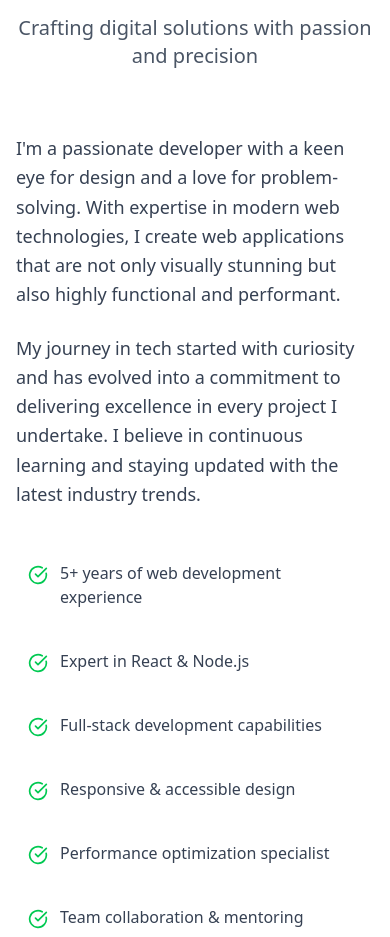
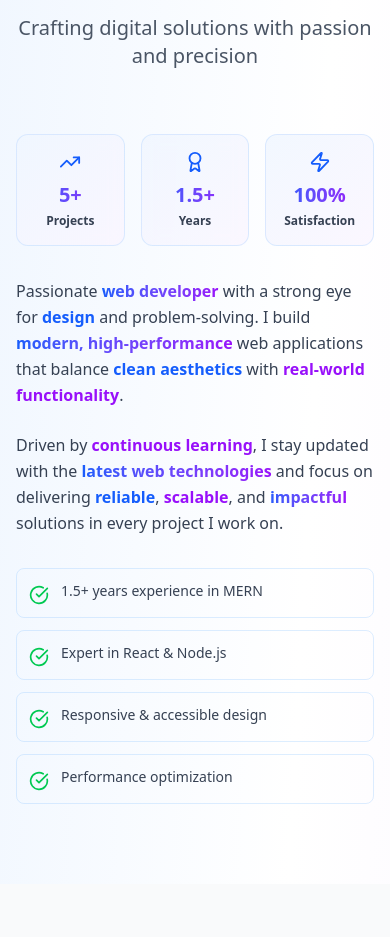
Before and after one commit to Shaik-Nagur-Basha/nagur.dev, a React (Vite) app in the folder frontend/: page / in a window 390 px wide. Shown: the part 1060-1997 px from the top of the page. Built offline with nearby package versions, Linux system fonts and the light colour scheme.

Commit message:
feat: Update About and Hero components with new styles, animations, and responsive design enhancements

```diff
--- a/frontend/src/components/About.jsx
+++ b/frontend/src/components/About.jsx
@@ -1,64 +1,201 @@
-import { CheckCircle, Sparkles } from "lucide-react";
+import { CheckCircle, Sparkles, TrendingUp, Award, Zap } from "lucide-react";
+import { useTheme } from "../context/ThemeContext";
 
 function About() {
+  const { darkMode } = useTheme();
   const highlights = [
-    "5+ years of web development experience",
+    "1.5+ years experience in MERN",
     "Expert in React & Node.js",
-    "Full-stack development capabilities",
     "Responsive & accessible design",
-    "Performance optimization specialist",
-    "Team collaboration & mentoring",
+    "Performance optimization",
   ];
+
+  const overlayStyle = `
+    @keyframes glow-pulse {
+      0%, 100% { opacity: 0.15; transform: scale(1); }
+      50% { opacity: 0.25; transform: scale(1.05); }
+    }
+    @keyframes float-glow {
+      0%, 100% { transform: translateX(0px) translateY(0px); }
+      50% { transform: translateX(10px) translateY(-10px); }
+    }
+  `;
 
   return (
     <section
       id="about"
-      className="py-20 px-4 bg-white dark:bg-gray-950 transition-colors duration-300"
+      className={`py-20 px-4 transition-all duration-300 relative overflow-hidden`}
     >
-      <div className="max-w-7xl mx-auto">
+ {/* ${
+        darkMode
+          ? "bg-linear-to-br from-gray-950 via-gray-900 to-purple-950"
+          : "bg-linear-to-br from-blue-50 via-white to-purple-50"
+      } */}
+
+      {/* <style>{overlayStyle}</style> */}
+      {/* Radial gradient overlay - Top Right */}
+      {/* <div
+        className={`absolute top-0 right-0 w-96 h-96 pointer-events-none blur-3xl ${
+          darkMode
+            ? "bg-gradient-to-br from-purple-600/15 via-purple-500/5 to-transparent"
+            : "bg-gradient-to-br from-blue-400/20 via-blue-300/10 to-transparent"
+        }`}
+        style={{
+          borderRadius: "50%",
+          animation: "glow-pulse 4s ease-in-out infinite",
+        }}
+      /> */}
+
+      {/* Inner glow accent - Top Right */}
+      {/* <div
+        className={`absolute top-10 right-10 w-64 h-64 pointer-events-none blur-2xl ${
+          darkMode
+            ? "bg-gradient-to-br from-purple-500/10 to-transparent"
+            : "bg-gradient-to-br from-blue-300/15 to-transparent"
+        }`}
+        style={{
+          borderRadius: "50%",
+          animation: "float-glow 6s ease-in-out infinite",
+        }}
+      /> */}
+
+      {/* Radial gradient overlay - Bottom Left */}
+      {/* <div
+        className={`absolute bottom-0 left-0 w-80 h-80 pointer-events-none blur-3xl ${
+          darkMode
+            ? "bg-gradient-to-tr from-blue-600/10 via-blue-500/5 to-transparent"
+            : "bg-gradient-to-tr from-purple-300/15 via-purple-200/5 to-transparent"
+        }`}
+        style={{
+          borderRadius: "50%",
+          animation: "glow-pulse 5s ease-in-out infinite 1s",
+        }}
+      /> */}
+
+      {/* Inner glow accent - Bottom Left */}
+      {/* <div
+        className={`absolute bottom-10 left-10 w-56 h-56 pointer-events-none blur-2xl ${
+          darkMode
+            ? "bg-gradient-to-tr from-blue-500/8 to-transparent"
+            : "bg-gradient-to-tr from-purple-200/10 to-transparent"
+        }`}
+        style={{
+          borderRadius: "50%",
+          animation: "float-glow 7s ease-in-out infinite reverse",
+        }}
+      /> */}
+      <div className="max-w-7xl mx-auto relative z-10">
         <div className="text-center mb-16">
           <div className="inline-block mb-4">
-            <span className="px-4 py-2 bg-purple-100 dark:bg-purple-900/40 text-purple-600 dark:text-purple-300 rounded-full text-sm font-semibold border border-purple-200 dark:border-purple-800 backdrop-blur-sm flex items-center gap-2">
+            <span
+              className={`px-4 py-2 rounded-full text-sm font-semibold border backdrop-blur-xl flex items-center gap-2 transition-all duration-300 ${
+                darkMode
+                  ? "bg-purple-900/40 text-purple-300 border-purple-800"
+                  : "bg-blue-100/60 text-blue-700 border-blue-300/60 shadow-lg shadow-blue-300/20"
+              }`}
+            >
               <Sparkles size={16} /> About Me
             </span>
           </div>
-          <h2 className="text-4xl md:text-5xl font-bold text-gray-900 dark:text-white mb-4">
+          <h2
+            className={`text-4xl md:text-5xl font-bold mb-4 transition-colors duration-300 ${
+              darkMode ? "text-white" : "text-gray-900"
+            }`}
+          >
             Crafting Digital Solutions
           </h2>
-          <p className="text-xl text-gray-600 dark:text-gray-400">
+          <p
+            className={`text-xl transition-colors duration-300 ${
+              darkMode ? "text-gray-400" : "text-gray-600"
+            }`}
+          >
             Crafting digital solutions with passion and precision
           </p>
         </div>
 
-        <div className="grid md:grid-cols-2 gap-12 items-center">
-          {/* Content */}
+        <div className="grid lg:grid-cols-2 gap-8 xl:gap-4 2xl:gap-16 items-start">
+          {/* Content - Full width on mobile, left column on desktop */}
+          <div className="space-y-8 order-2 lg:order-1">
+            {/* Paragraphs */}
             <div className="space-y-6">
-            <p className="text-gray-700 dark:text-gray-300 leading-relaxed text-lg">
-              I'm a passionate developer with a keen eye for design and a love
-              for problem-solving. With expertise in modern web technologies, I
-              create web applications that are not only visually stunning but
-              also highly functional and performant.
+              <p
+                className={`leading-relaxed text-base sm:text-lg transition-colors duration-300 ${
+                  darkMode ? "text-gray-300" : "text-gray-700"
+                }`}
+              >
+                Passionate{" "}
+                <span className="font-semibold bg-linear-to-r from-blue-600 to-purple-600 bg-clip-text text-transparent">
+                  web developer
+                </span>{" "}
+                with a strong eye for{" "}
+                <span className="font-semibold text-blue-600 dark:text-blue-400">
+                  design
+                </span>{" "}
+                and problem-solving. I build{" "}
+                <span className="font-semibold bg-linear-to-r from-blue-600 to-purple-600 bg-clip-text text-transparent">
+                  modern, high-performance
+                </span>{" "}
+                web applications that balance{" "}
+                <span className="font-semibold text-blue-600 dark:text-blue-400">
+                  clean aesthetics
+                </span>{" "}
+                with{" "}
+                <span className="font-semibold text-purple-600 dark:text-purple-400">
+                  real-world functionality
+                </span>
+                .
               </p>
 
-            <p className="text-gray-700 dark:text-gray-300 leading-relaxed text-lg">
-              My journey in tech started with curiosity and has evolved into a
-              commitment to delivering excellence in every project I undertake.
-              I believe in continuous learning and staying updated with the
-              latest industry trends.
+              <p
+                className={`leading-relaxed text-base sm:text-lg transition-colors duration-300 ${
+                  darkMode ? "text-gray-300" : "text-gray-700"
+                }`}
+              >
+                Driven by{" "}
+                <span className="font-semibold text-purple-600 dark:text-purple-400">
+                  continuous learning
+                </span>
+                , I stay updated with the{" "}
+                <span className="font-semibold bg-linear-to-r from-blue-600 to-purple-600 bg-clip-text text-transparent">
+                  latest web technologies
+                </span>{" "}
+                and focus on delivering{" "}
+                <span className="font-semibold text-blue-600 dark:text-blue-400">
+                  reliable
+                </span>
+                ,{" "}
+                <span className="font-semibold text-purple-600 dark:text-purple-400">
+                  scalable
+                </span>
+                , and
+                <span className="font-semibold bg-linear-to-r from-blue-600 to-purple-600 bg-clip-text text-transparent">
+                  {" "}
+                  impactful
+                </span>{" "}
+                solutions in every project I work on.
               </p>
+            </div>
 
             {/* Highlights Grid */}
-            <div className="grid grid-cols-1 sm:grid-cols-2 gap-4 pt-4">
+            <div className="grid grid-cols-1 sm:grid-cols-2 gap-3 sm:gap-4">
               {highlights.map((highlight, idx) => (
                 <div
                   key={idx}
-                  className="flex items-start gap-3 p-3 rounded-lg hover:bg-purple-50 dark:hover:bg-gray-800/50 transition-colors duration-200"
+                  className={`flex items-start gap-3 p-3 rounded-lg transition-all duration-200 border ${
+                    darkMode
+                      ? "hover:bg-gray-800/50 border-transparent"
+                      : "hover:bg-blue-100/40 border-blue-300/30 hover:border-blue-300/60 hover:shadow-md hover:shadow-blue-300/20"
+                  }`}
                 >
                   <CheckCircle
                     className="text-green-500 shrink-0 mt-1 hover:scale-110 transition-transform duration-200"
                     size={20}
                   />
-                  <span className="text-gray-700 dark:text-gray-300 font-medium">
+                  <span
+                    className={`font-medium text-sm sm:text-base transition-colors duration-300 ${
+                      darkMode ? "text-gray-300" : "text-gray-700"
+                    }`}
+                  >
                     {highlight}
                   </span>
                 </div>
@@ -66,26 +203,59 @@ function About() {
             </div>
           </div>
 
-          {/* Stats */}
-          <div className="grid grid-cols-2 gap-6">
+          {/* Stats - Full width on mobile, stacked responsively on tablet, 3-column on desktop */}
+          <div className="w-full order-1 lg:order-2">
+            <div className="grid grid-cols-3 lg:grid-cols-2 gap-4 sm:gap-3 lg:gap-4">
               {[
-              { number: "50+", label: "Projects Completed" },
-              { number: "40+", label: "Happy Clients" },
-              { number: "5+", label: "Years Experience" },
-              { number: "100%", label: "Satisfaction Rate" },
-            ].map((stat, idx) => (
+                { number: "5+", label: "Projects", icon: TrendingUp },
+                { number: "1.5+", label: "Years", icon: Award },
+                { number: "100%", label: "Satisfaction", icon: Zap },
+              ].map((stat, idx) => {
+                const IconComponent = stat.icon;
+                return (
                   <div
                     key={idx}
-                className="p-6 bg-linear-to-br from-blue-50 to-purple-50 dark:from-gray-900 dark:to-gray-800 rounded-2xl text-center hover:shadow-lg dark:hover:shadow-purple-900/20 transition-all duration-300 transform hover:-translate-y-1 border border-blue-100 dark:border-gray-700"
+                    className={`relative p-4 sm:p-5 lg:p-6 rounded-xl text-center transition-all duration-300 transform hover:scale-105 backdrop-blur-sm border group overflow-hidden ${
+                      darkMode
+                        ? "bg-linear-to-br from-gray-900/50 to-gray-800/50 border-gray-700/40 hover:from-blue-900/40 hover:to-purple-900/50 hover:border-purple-500/60 hover:shadow-2xl hover:shadow-purple-500/30"
+                        : "bg-linear-to-br from-blue-50/80 to-purple-50/80 hover:from-blue-100/80 hover:to-purple-100/80 border-blue-200/50 hover:border-purple-300/50 hover:shadow-lg hover:shadow-blue-300/40"
+                    }`}
                   >
-                <p className="text-3xl md:text-4xl font-bold bg-linear-to-r from-blue-600 to-purple-600 bg-clip-text text-transparent mb-1">
+                    <div
+                      className={`absolute inset-0 opacity-0 group-hover:opacity-100 transition-opacity duration-300 ${
+                        darkMode
+                          ? "bg-linear-to-br from-blue-500/10 to-purple-500/15"
+                          : "bg-linear-to-br from-blue-600/5 to-purple-600/5"
+                      }`}
+                    />
+                    <div className="relative">
+                      <div className="mb-2 sm:mb-3 flex justify-center">
+                        <IconComponent
+                          className={`transition-all duration-300 group-hover:scale-110 group-hover:rotate-6 ${
+                            darkMode
+                              ? "text-blue-400 group-hover:text-purple-400"
+                              : "text-blue-600 group-hover:text-purple-600"
+                          }`}
+                          size={22}
+                        />
+                      </div>
+                      <p className="text-xl sm:text-2xl lg:text-3xl font-bold bg-linear-to-r from-blue-600 to-purple-600 bg-clip-text text-transparent mb-1 group-hover:from-purple-400 group-hover:to-blue-400 transition-all duration-300">
                         {stat.number}
                       </p>
-                <p className="text-gray-600 dark:text-gray-400 text-sm md:text-base font-medium">
+                      <p
+                        className={`text-xs sm:text-sm font-semibold transition-colors duration-300 ${
+                          darkMode
+                            ? "text-gray-300 group-hover:text-purple-300"
+                            : "text-gray-700"
+                        }`}
+                      >
                         {stat.label}
                       </p>
                     </div>
-            ))}
+                  </div>
+                );
+              })}
+            </div>
           </div>
         </div>
       </div>
--- a/frontend/src/pages/HomePage.jsx
+++ b/frontend/src/pages/HomePage.jsx
@@ -11,7 +11,13 @@ function HomePage() {
   const { darkMode } = useTheme();
 
   return (
-    <div className={`${darkMode ? "dark" : ""}`}>
+    <div
+      className={`${darkMode ? "dark" : ""}  ${
+        darkMode
+          ? "bg-linear-to-br from-gray-950 via-gray-900 to-purple-950"
+          : "bg-linear-to-br from-blue-50 via-white to-purple-50"
+      }`}
+    >
       <Navigation />
       <Hero />
       <About />
```
Also changed, not shown: frontend/src/components/Hero.jsx (+68 -7 lines). Lines whose indentation alone changed are shown as unchanged.
